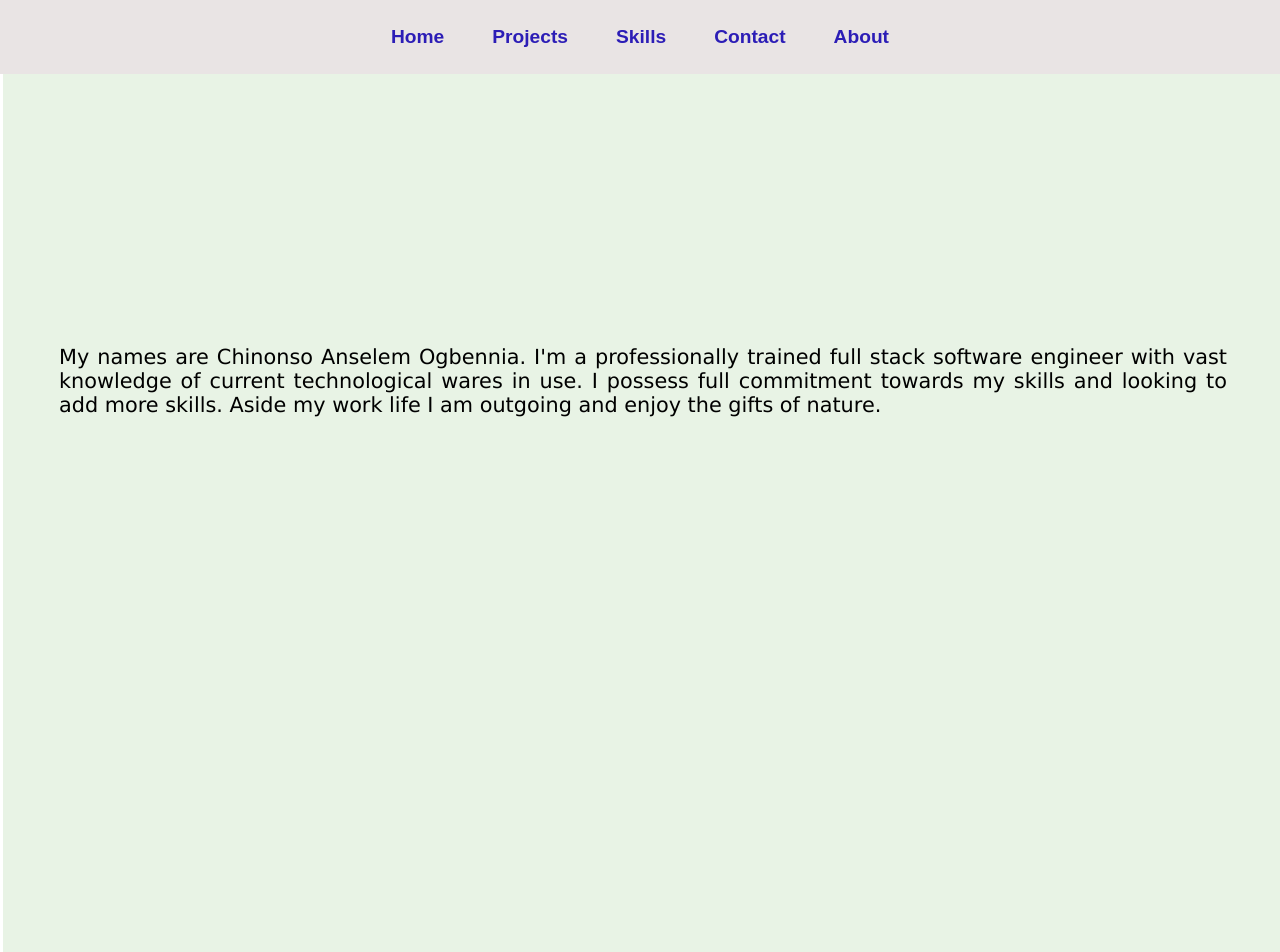
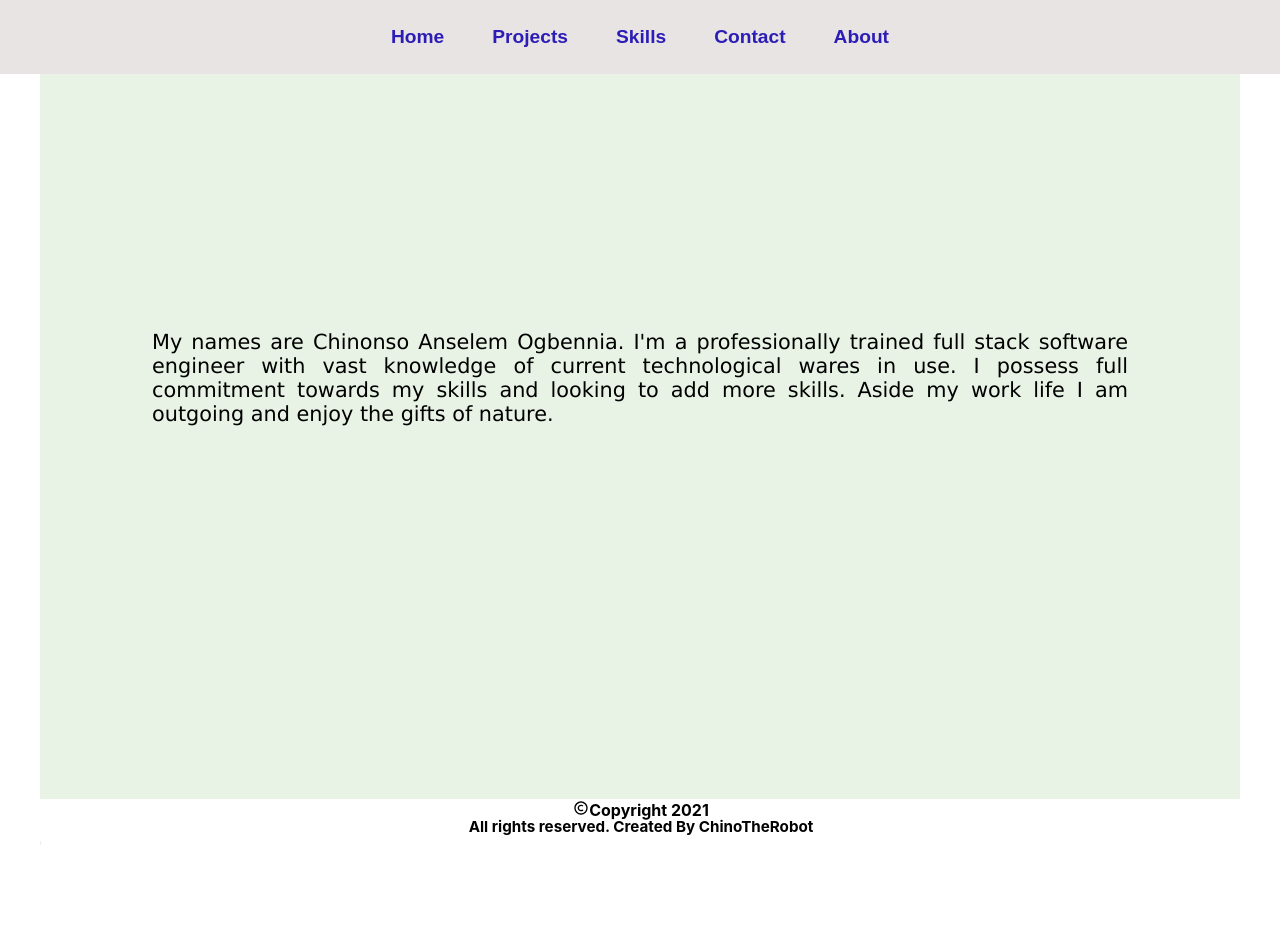
Before and after one commit to Chinodev411/scratch-portfolio, a React (Create React App) app: page /about in a window 1280 px wide. Shown: the top 952 px of the page. After the commit the page ends 847 px from the top, so only its background shows below. Built offline with nearby package versions, Linux system fonts and the light colour scheme; a web font is replaced by a local one.

Commit message:
portfolio touches

```diff
--- a/src/App.css
+++ b/src/App.css
@@ -67,7 +67,8 @@ a {
 .HomeDivContainer{
   display: grid;
   /* margin-right: 0.2rem; */
-  background-color: rgb(233, 187, 96);
+  /* background-color: rgb(233, 187, 96); */
+  background:repeating-linear-gradient(rgb(233, 187, 96), rgb(155, 155, 153));
   border: 0px solid white;
   width: 1200px;
   /* margin-top: 10rem; */
@@ -233,7 +234,7 @@ a {
   border: 0px solid white;
   width: 95%;
   height: 99%;
-  background-color: rgb(252, 235, 235);
+  background:repeating-linear-gradient(rgb(228, 223, 252), rgb(155, 155, 153));
   margin: auto;
 
 }
@@ -369,8 +370,10 @@ a {
 /* SKILLS CSS STYLE-SHEET */
 
 .Div2Skills{
-  border: 2px solid black;
-  background-color: rgb(31, 31, 235);
+  border: 0px solid black;
+  /* background-color: rgb(31, 31, 235); */
+  background:repeating-linear-gradient(rgb(143, 143, 250), rgb(155, 155, 153));
+
   display: grid;
   /* margin-right: 0.2rem; */
   /* background-color: rgb(233, 187, 96); */
@@ -384,8 +387,9 @@ a {
 
 .Skills-Container{
   display: inline-block;
-  border: 2px solid black;
-  background-color: white;
+  border: 0px solid black;
+  background-color: rgb(221, 123, 123);
+  background:repeating-linear-gradient(rgb(200, 196, 236), rgb(252, 252, 253));
   width: 95%;
   padding: 5px;
   margin: 0 auto;
@@ -395,7 +399,7 @@ a {
  border: 2px solid black;
  width: 200px;
  height: 50px;
- background-color:white;
+ background-color:rgb(12, 12, 12);
  margin-top: 10rem;
  margin-left: 3rem;
 }
@@ -405,6 +409,7 @@ a {
   height: 450px;
   margin-top: 0rem;
   margin-left: 3rem;
+  background-color: rgb(255, 243, 228);
 }
 .Ul-Skills{
   margin-top: 2rem;
@@ -412,14 +417,19 @@ a {
 
 .List-Head{
   text-align: center;
-  background-color: white;
+  background-color: rgb(3, 3, 3);
   margin-top:1rem;
+  color:white;
 }
+
+
+
 /* CONTACT CSS STYLE-SHEET */
 
 .Div2Contact {
-  border: 2px solid black;
-  background-color: rgb(221, 221, 221);
+  border: 0px solid black;
+  background:repeating-linear-gradient(rgb(253, 253, 253), rgb(155, 155, 153));
+  /* background-color: rgb(241, 153, 153); */
   display: grid;
   /* margin-right: 0.2rem; */
   /* background-color: rgb(233, 187, 96); */
@@ -434,27 +444,62 @@ a {
 
 .Contact-Div {
   border: 0px solid black;
-  width: 100%;
-  height: 100%;
-  margin: 10rem auto;
+  width: 500px;
+  height: 500px;
+  margin: 12rem auto;
+  background:repeating-linear-gradient(rgb(253, 253, 253), rgb(155, 155, 153));
+  /* align-content: center; */
+  padding: 0px;
+
+  /* justify-content: center; */
 }
 
+.Contact-Footer-Div {
+  border: 0px solid rgb(1, 6, 17);
+  height: 40px;
+  background-color: rgb(255, 255, 255);
+  padding: 1px;
+  margin: -2.5rem auto;
+  width: 100%;
+}
 
+.Contact-Footer-Text{
+  background-color: rgb(255, 255, 255);
+  text-align: center;
+  justify-content: "center";
+  margin-top: 0px;
+  margin-bottom: 2px;
+  height: 15px;
+  /* width:  */
+}
+.Contact-Footer-Text-2 {
+  background-color: white;
+  text-align: center;
+  justify-content: "center";
+  margin-top: 0px;
+  height: 30px;
+  font-size: 0.95rem;
 
+}
+
+.Contact-Info{
+  text-align:center;
+  margin: 1rem auto;
+}
 
 /* ABOUT CSS STYLE-SHEET */
 
 .Div2About {
-  border: 0px solid black;
+  /* border: 0px solid black; */
   background-color: rgb(232, 243, 229);
   display: grid;
   /* margin-right: 0.2rem; */
   /* background-color: rgb(233, 187, 96); */
-  border: 3px solid white;
-  width: 100%;
+  /* border: 0px solid white; */
+  width: 1200px;
   /* margin-top: 10rem; */
   /* margin-left: 0.2rem; */
-  height: 1100px;
+  height: 845px;
   margin: auto;
 }
 
@@ -478,8 +523,37 @@ a {
   text-justify: inter-word;
   font-family: Verdana, Geneva, Tahoma, sans-serif;
   font-size: 1.3rem;
-  padding: 1rem;
+  padding: 7rem;
 
+}
+
+.About-Footer-Div {
+  border: 0px solid rgb(1, 6, 17);
+  height: 40px;
+  background-color: rgb(255, 255, 255);
+  padding: 1px;
+  margin: 2.7rem auto;
+  width: 100%;
+}
+
+.About-Footer-Text{
+  background-color: rgb(255, 255, 255);
+  text-align: center;
+  justify-content: "center";
+  margin-top: 0px;
+  margin-bottom: 2px;
+  height: 15px;
+  /* width:  */
+  width: 100%;
+}
+.About-Footer-Text-2 {
+  background-color: white;
+  text-align: center;
+  justify-content: "center";
+  margin-top: 0px;
+  height: 30px;
+  font-size: 0.95rem;
+  width: 100%;
 }
 
 
@@ -497,7 +571,7 @@ a {
 
 
 @media all and (max-width: 800px) {
-  .HomeDivContainer, .Div2About, .About-Div  {
+  .HomeDivContainer, .Div2About, .Div2Contact, .About-Div  {
     width: 500px;
   }
 }
--- a/src/Pages/About.js
+++ b/src/Pages/About.js
@@ -17,9 +17,9 @@ const About = () => {
       </div>
 
 
-            <div className="Pro-Footer-Div">
-              <h4 className="Pro-Footer-Text"><BiCopyright className="Copy-Right"/>Copyright 2021 </h4>
-              <h4 className="Pro-Footer-Text-2">All rights reserved. Created By ChinoTheRobot </h4>
+            <div className="About-Footer-Div">
+              <h4 className="About-Footer-Text"><BiCopyright className="Copy-Right"/>Copyright 2021 </h4>
+              <h4 className="About-Footer-Text-2">All rights reserved. Created By ChinoTheRobot </h4>
             </div>
     </div>
   )
--- a/src/Pages/Contact.js
+++ b/src/Pages/Contact.js
@@ -6,15 +6,15 @@ const Contact = () => {
   return (
     <div className="Div2Contact">
       <div className="Contact-Div">
-        <h4>My Email address : Chinodev@outlook.com
+        <h4 className="Contact-Info">My Email Address : Chinodev@outlook.com
               <br/> Github: Chinodev411
               </h4>
       </div>
 
 
-      <div className="Pro-Footer-Div">
-              <h4 className="Pro-Footer-Text"><BiCopyright className="Copy-Right"/>Copyright 2021 </h4>
-              <h4 className="Pro-Footer-Text-2">All rights reserved. Created By ChinoTheRobot </h4>
+          <div className="Contact-Footer-Div">
+              <h4 className="Contact-Footer-Text"><BiCopyright className="Copy-Right"/>Copyright 2021 </h4>
+              <h4 className="Contact-Footer-Text-2">All rights reserved. Created By ChinoTheRobot </h4>
             </div>
     </div>
 
```
